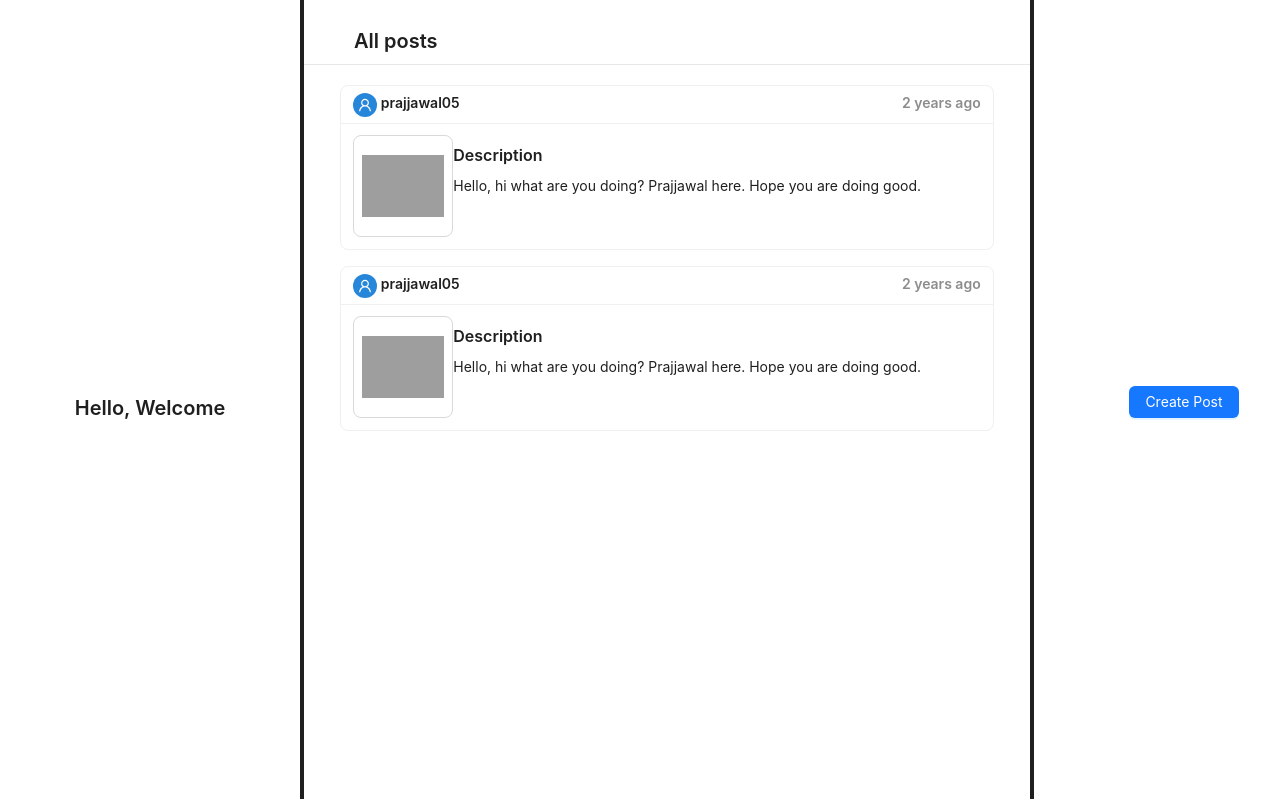
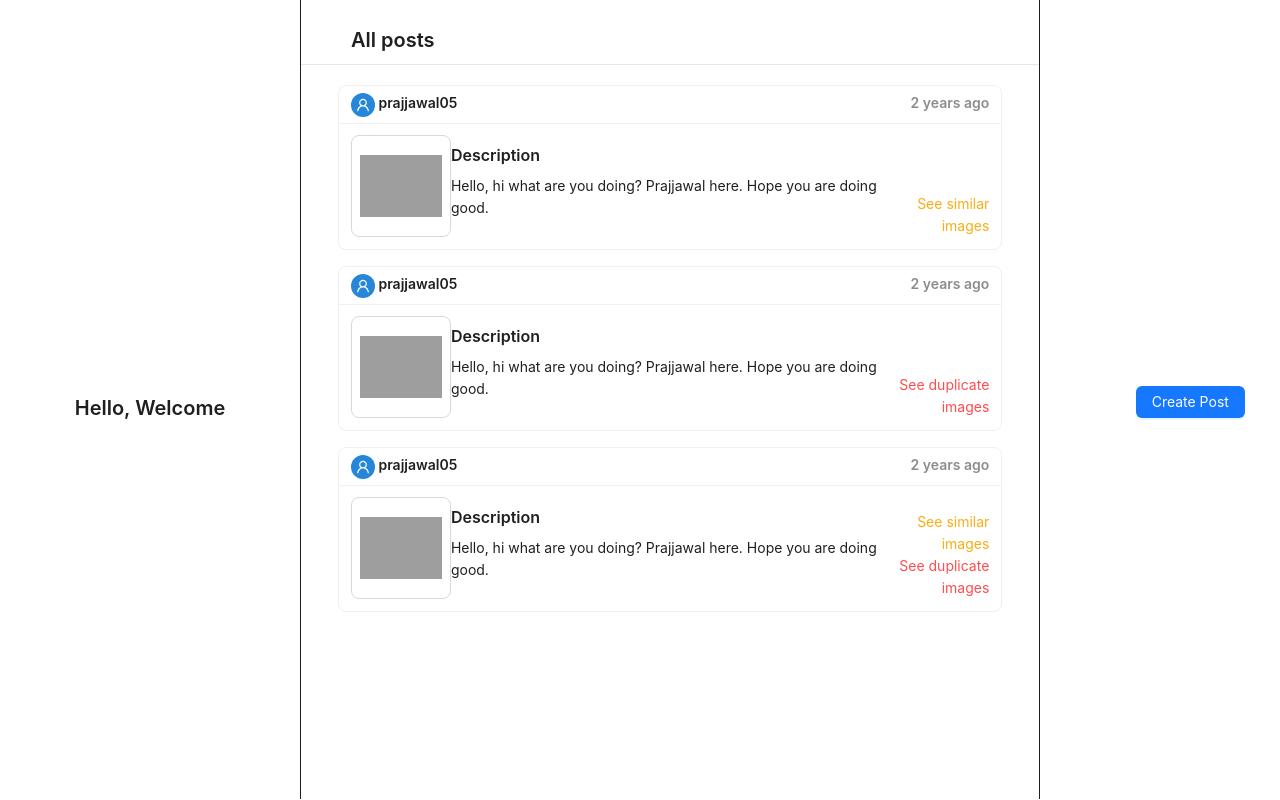
Before and after one commit to prajjawal05/nft-ui, a React (Create React App) app: page / in a window 1280 px wide. Built offline with nearby package versions, Linux system fonts and the light colour scheme; grey boxes are pictures that could not be loaded.

Commit message:
added filters

```diff
--- a/src/App.js
+++ b/src/App.js
@@ -3,13 +3,13 @@ import { Divider, ConfigProvider, Typography } from 'antd';
 import './App.css';
 import CreatePost from './CreatePost';
 import Timeline from './Timeline';
-import { useState } from 'react';
+import { useEffect, useState } from 'react';
 
 const { Title } = Typography;
 
 const DIVIDER_THEME = {
   token: {
-    lineWidth: 4,
+    lineWidth: 1.5,
     colorSplit: 'rgba(0, 0, 0, 0.88)',
     lineHeight: '100%'
   },
@@ -24,15 +24,32 @@ const CustomDivider = () => (
 function App() {
   const [posts, updatePosts] = useState([
     {
+      id: 'A',
       desc: 'Hello, hi what are you doing? Prajjawal here. Hope you are doing good.',
       user: 'prajjawal05',
-      image: 'https://zos.alipayobjects.com/rmsportal/jkjgkEfvpUPVyRjUImniVslZfWPnJuuZ.png'
+      image: 'https://zos.alipayobjects.com/rmsportal/jkjgkEfvpUPVyRjUImniVslZfWPnJuuZ.png',
+      similarExists: true,
     }, {
+      id: 'B',
       desc: 'Hello, hi what are you doing? Prajjawal here. Hope you are doing good.',
       user: 'prajjawal05',
-      image: 'https://zos.alipayobjects.com/rmsportal/jkjgkEfvpUPVyRjUImniVslZfWPnJuuZ.png'
+      image: 'https://zos.alipayobjects.com/rmsportal/jkjgkEfvpUPVyRjUImniVslZfWPnJuuZ.png',
+      duplicateExists: true
+    }, {
+      id: 'C',
+      desc: 'Hello, hi what are you doing? Prajjawal here. Hope you are doing good.',
+      user: 'prajjawal05',
+      image: 'https://zos.alipayobjects.com/rmsportal/jkjgkEfvpUPVyRjUImniVslZfWPnJuuZ.png',
+      similarExists: true,
+      duplicateExists: true
     }
   ]);
+
+  const [filter, updateFilter] = useState([]);
+
+  useEffect(() => {
+    console.log(filter);
+  }, [filter]);
 
   const handleCreation = data => updatePosts(prevPost => [data, ...prevPost]);
 
@@ -40,7 +57,7 @@ function App() {
     <div className="App">
       <Title level={4} style={{ minWidth: '300px' }}>Hello, Welcome</Title>
       <CustomDivider />
-      <Timeline posts={posts} />
+      <Timeline posts={posts} filter={filter} updateFilter={updateFilter} />
       <CustomDivider />
       <CreatePost onCreate={handleCreation} />
     </div>
--- a/src/Timeline.css
+++ b/src/Timeline.css
@@ -12,8 +12,41 @@
         text-align: left;
     }
 
+    .duplicates {
+        cursor: pointer;
+        display: flex;
+        flex-direction: column;
+        justify-content: flex-end;
+        text-align: right;
+
+        .similar {
+            &:hover {
+                color: #000;
+                text-decoration: underline;
+            }
+        }
+
+        .dup {
+            &:hover {
+                color: #000;
+                text-decoration: underline;
+            }
+        }
+    }
+
     .ant-card-head-title {
         text-align: left;
+    }
+}
+
+.header {
+    .all {
+        cursor: pointer;
+        text-align: right;
+        &:hover {
+            color: #000;
+            text-decoration: underline;
+        }
     }
 }
 
--- a/src/Timeline.js
+++ b/src/Timeline.js
@@ -7,7 +7,11 @@ import './Timeline.css';
 
 const { Header, Footer, Content } = Layout;
 const { Text, Paragraph, Title } = Typography;
+
 const headerStyle = {
+    display: 'flex',
+    justifyContent: 'space-between',
+    alignItems: 'center',
     textAlign: 'left',
     color: '#000000',
     height: 64,
@@ -35,7 +39,7 @@ const PostTitle = ({ user, time = 1637081841000 }) => {
     )
 }
 
-const Post = ({ key, post: { user, image, desc }, onPreview }) => (
+const Post = ({ key, post: { user, image, desc, similarExists, duplicateExists, id }, onPreview, updateFilter }) => (
     <Card key={key} title={<PostTitle user={user} />} size="small">
         <div style={{ display: "flex", justifyContent: "space-around" }}>
             <Upload
@@ -53,11 +57,15 @@ const Post = ({ key, post: { user, image, desc }, onPreview }) => (
                 <Title level={5} style={{ margin: "8px 0" }}>Description</Title>
                 <Paragraph>{desc}</Paragraph>
             </div>
+            <div className='duplicates'>
+                {!!similarExists && <Text type="warning" className="similar" onClick={() => updateFilter(['SIMILAR', id])}>See similar images</Text>}
+                {!!duplicateExists && <Text type="danger" className="dup" onClick={() => updateFilter(['DUPLICATE', id])}>See duplicate images</Text>}
+            </div>
         </div>
     </Card>
 )
 
-const Timeline = ({ posts }) => {
+const Timeline = ({ posts, filter, updateFilter }) => {
     const [previewOpen, setPreviewOpen] = useState(false);
     const [previewImage, setPreviewImage] = useState('');
 
@@ -72,13 +80,14 @@ const Timeline = ({ posts }) => {
         <>
             <Space direction="vertical" style={{ width: '100%', display: 'flex' }} size={[0, 48]}>
                 <Layout style={{ height: "100vh" }}>
-                    <Header style={headerStyle}>
-                        <Title level={4}>All posts</Title>
+                    <Header className="header" style={headerStyle}>
+                        <Title level={4}>{!filter.length ? 'All posts' : filter[0] == 'SIMILAR' ? 'Similar Posts' : 'Duplicate Posts'}</Title>
+                        {!!filter.length && <Text type="secondary" className="all" onClick={() => updateFilter([])}>See All Posts</Text>}
                     </Header>
                     <Divider style={{ margin: '0' }} />
                     <Content style={bodyStyle}>
                         <Space className="content" direction="vertical" size="middle" style={{ display: 'flex', alignItems: 'center' }}>
-                            {posts.map((post, id) => <Post key={id} post={post} onPreview={handlePreview} />)}
+                            {posts.map((post, id) => <Post key={id} post={post} onPreview={handlePreview} updateFilter={updateFilter} />)}
                         </Space>
                     </Content>
                 </Layout>
```
